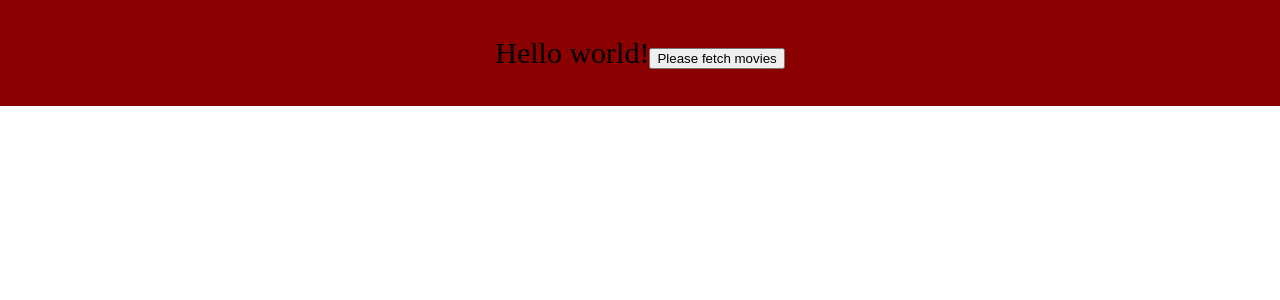
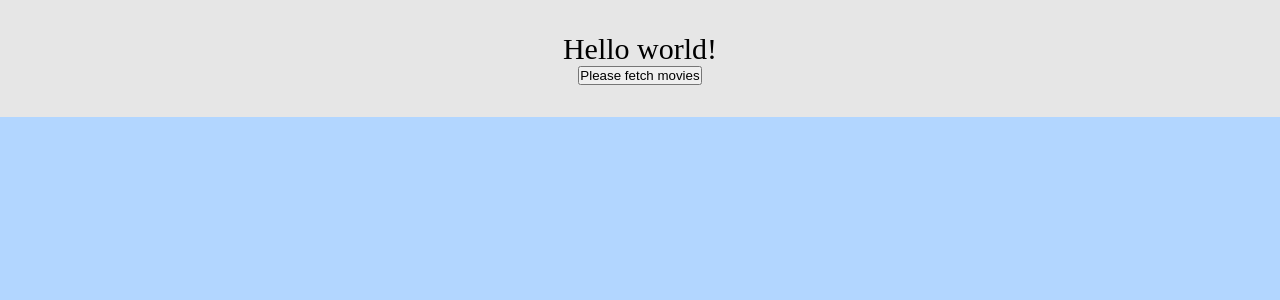
Before and after one commit to pleionele/movierama-app, a React app: page / in a window 1280 px wide. Shown: the top 300 px of the page. Built offline with nearby package versions, Linux system fonts and the light colour scheme; no server answers.

Commit message:
added basic styling

```diff
--- a/src/components/App/App.scss
+++ b/src/components/App/App.scss
@@ -9,3 +9,15 @@
     font-size: 30px;
   }
 }
+
+.layout {
+  box-sizing: border-box;
+  display: flex;
+  flex: initial;
+  flex-direction: row;
+  flex-wrap: wrap;
+  margin-left: 4px;
+  justify-content: center;
+  align-items: center;
+  width: 100%;
+}
--- a/src/components/App/App.tsx
+++ b/src/components/App/App.tsx
@@ -23,13 +23,16 @@ export default class App extends React.Component<AppProps, any> {
     results &&
       results.results &&
       this.setState({ movieResults: results.results });
+    console.log('====>', results);
   }
   public render() {
     const { movieResults } = this.state;
     return (
       <div className="app" data-testid="appComponent">
         <span className="app__text">Hello {this.props.name}!</span>
-        {movieResults && <MovieList apiResults={movieResults} />}
+        <div className="layout">
+          {movieResults && <MovieList apiResults={movieResults} />}
+        </div>
         <button onClick={getPlayNowMovies}>Please fetch movies</button>
       </div>
     );
--- /dev/null
+++ b/src/components/Movie/Movie.scss
@@ -0,0 +1,7 @@
+.layout__item {
+  box-sizing: border-box;
+  flex: initial;
+  padding-left: 8px;
+  border: 1px solid #e6e6e6;
+  background: #fff;
+}
--- a/src/components/Movie/Movie.tsx
+++ b/src/components/Movie/Movie.tsx
@@ -1,20 +1,30 @@
 import * as React from 'react';
 import { Movie } from '../../domain/movie';
+import './Movie.scss';
 
 export const MovieItem: React.FC<any> = props => {
-  const { title, overview } = props;
+  const { title, overview, release_date, vote_average } = props;
   return (
-    <div>
+    <div className="layout__item">
       <h2>{title}</h2>
       <p>{overview}</p>
+      <div>Release Date: {release_date}</div>
+      <div>Vote Average: {vote_average}</div>
     </div>
   );
 };
-
+// ● Poster
+// ● Year of release
+// ● Genre(s)
 export const MovieList = ({ apiResults }: any) => {
   return apiResults.map((match: any, index: any) => (
     <React.Fragment key={index}>
-      <MovieItem title={match.title} overview={match.overview} />
+      <MovieItem
+        title={match.title}
+        overview={match.overview}
+        release_date={match.release_date}
+        vote_average={match.vote_average}
+      />
     </React.Fragment>
   ));
 };
--- a/src/styles/color.scss
+++ b/src/styles/color.scss
@@ -1 +1 @@
-$dark-red: darkRed;
+$dark-red: #e6e6e6;
--- a/src/styles/index.scss
+++ b/src/styles/index.scss
@@ -1,10 +1,40 @@
-html {
-  font-size: 10px;
+// html {
+//   font-size: 10px;
+// }
+
+// body {
+//   font-size: 1.8rem;
+//   margin: 0 auto;
+//   -webkit-font-smoothing: antialiased;
+//   -moz-osx-font-smoothing: grayscale;
+// }
+* {
+  margin: 0;
+  padding: 0;
+  box-sizing: border-box;
 }
 
-body {
-  font-size: 1.8rem;
-  margin: 0 auto;
-  -webkit-font-smoothing: antialiased;
-  -moz-osx-font-smoothing: grayscale;
+/* Mobile Styles */
+@media only screen and (max-width: 400px) {
+  body {
+    background-color: #f09a9d; /* Red */
+  }
 }
+
+/* Tablet Styles */
+@media only screen and (min-width: 401px) and (max-width: 960px) {
+  body {
+    background-color: #f5cf8e; /* Yellow */
+  }
+}
+
+/* Desktop Styles */
+@media only screen and (min-width: 961px) {
+  body {
+    background-color: #b2d6ff; /* Blue */
+  }
+}
+
+:root {
+  --unit_medium: 8px;
+}
```
